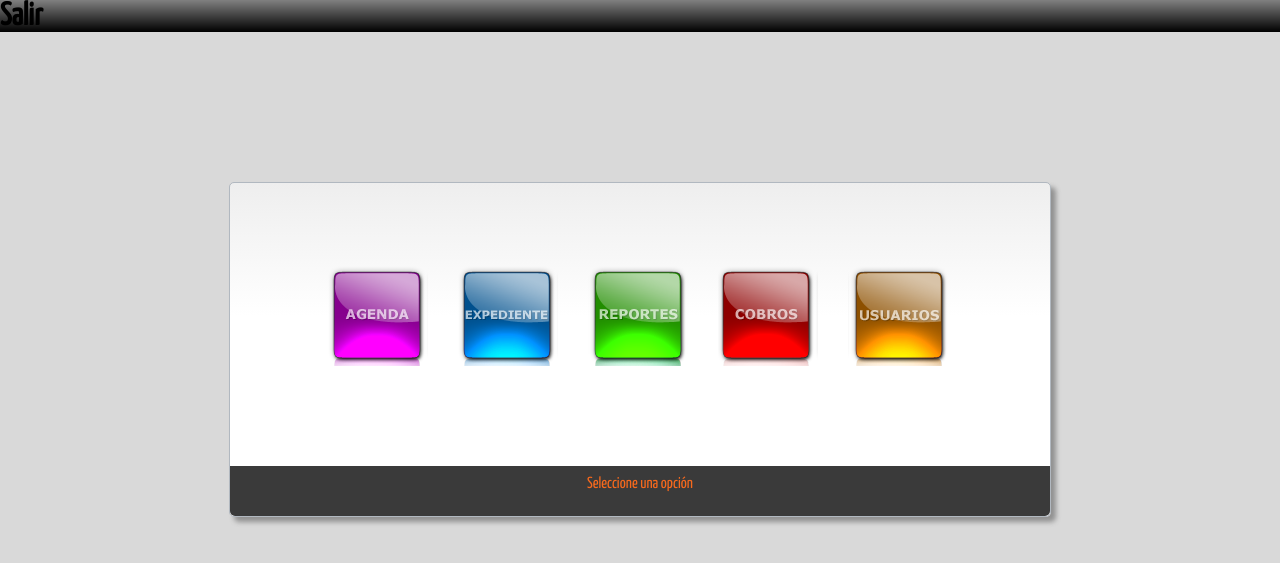
After one commit to yitec/XPD, a PHP site: page /menu_principal.php in a window 1280 px wide. The commit adds this page. Shown: the top 563 px of the page. Run offline with PHP 8.4, Linux system fonts and the light colour scheme.

Commit message:
Update de interfaz

```diff
--- a/css/general.css
+++ b/css/general.css
@@ -2,7 +2,8 @@ body {
  margin: 0px;
  margin-top: 0px;
  font-family: 'Yanone Kaffeesatz', arial, sans-serif;
- background-color: #ebebeb;
+ background-color: #d9d9d9;
+
 
 }
 
@@ -55,20 +56,44 @@ h1{
     padding: 30px 40px 20px 40px;
     width: 250px;
     background: #fff;
-
     /* -- CSS3 - define rounded corners -- */
 	-webkit-border-radius: 10px;
 	-moz-border-radius: 10px;
 	border-radius: 10px;
-
 	/* -- CSS3 - create a background gradient -- */
 	background: -webkit-gradient(linear, 0% 0%, 0% 40%, from(#EEE), to(#FFF));
 	background: -moz-linear-gradient(0% 40% 90deg,#FFF, #EEE);
+	/* -- CSS3 - add a drop shadow -- */
+	-webkit-box-shadow:0px 0 10px #000;
+	-moz-box-shadow:0px 0 10px #000;
+	box-shadow:0px 0 10px #000;
+}
+.box_mprincipal {
+    position:relative;
+    margin: auto;
+    margin-top: 150px;
+    border: 1px solid #b1b8c0;
+    width: 820px;
+    background: #fff;
+    /* -- CSS3 - define rounded corners -- */
+	-webkit-border-radius: 5px;
+	-moz-border-radius: 5px;
+	border-radius: 5px;
+	/* -- CSS3 - create a background gradient -- */
+	background: -webkit-gradient(linear, 0% 0%, 0% 40%, from(#EEE), to(#FFF));
+	background: -moz-linear-gradient(0% 40% 90deg,#FFF, #EEE);
+	/* -- CSS3 - add a drop shadow -- */
+	-webkit-box-shadow:5px 5px 5px #919191;
+	-moz-box-shadow:5px 5px 5px #919191;
+	box-shadow:5px 5px 5px #919191;
+}
 
-	/* -- CSS3 - add a drop shadow -- */
-	-webkit-box-shadow:0px 0 20px #000;
-	-moz-box-shadow:0px 0 20px #000;
-	box-shadow:0px 0 20px #000;
+.box_msecundario {
+    position:relative;
+    margin: auto;
+    padding: 40px;
+    width: 440px;
+    background: #fff;
 }
 
 input, textarea {
@@ -91,21 +116,12 @@ input.submit {
     text-transform: uppercase;
     margin-top: 10px;
     background-color: #aabf1c;
-    /*background-color: #18a5cc;*/
     border: none;
-
     /* -- CSS3 Transition - define which property to animate (i.e. the shadow)  -- */
 	-webkit-transition: -webkit-box-shadow 0.3s linear;
-
 	/* -- CSS3 Shadow - create a shadow around each input element -- */
-
 	background: -webkit-gradient(linear, 0% 0%, 0% 100%, from(#aabf1c), to(#85a100));
 	background:  -moz-linear-gradient(25% 75% 90deg,#85a100, #aabf1c);
-	/* azul
-	background: -webkit-gradient(linear, 0% 0%, 0% 100%, from(#18a5cc), to(#0a85a8));
-	background:  -moz-linear-gradient(25% 75% 90deg,#0a85a8, #18a5cc);
-	*/
-
 	/* -- CSS3 - Rounded Corners -- */
 	-webkit-border-radius: 4px;
 	-moz-border-radius: 4px;
@@ -130,3 +146,56 @@ textarea {
     width: 390px;
     height: 175px;
 }
+
+/***********************************Menu Principal*******************************/
+#nav li a {background-image:url('../img/icons_sprite.png')}
+
+.navi1 ul li.sm1 { background-position: 0px 0px; left: 0px; width: 100px;  }
+.navi1 ul li.sm2 { margin-left: 30px;background-position: -98px 0px; left: 100px; width: 100px; }
+.navi1 ul li.sm3 { margin-left: 60px;background-position: -195px 0px; left: 200px; width: 100px; }
+.navi1 ul li.sm4 { margin-left: 90px;background-position: -295px 0px; left: 300px; width: 100px; }
+.navi1 ul li.sm5 { margin-left: 120px;background-position: -390px 0px; left: 400px; width: 100px; }
+.navi1 {
+  display: block;
+  height: 120px;
+  margin:0 auto;
+  position: relative;
+  width: 625px;
+}
+.navi1 ul {
+  float: none;
+  list-style-image: none;
+  list-style-type: none;
+  margin: 3px 0;
+}
+.navi1 ul li {
+  height: 120px;
+  background-image: url('../img/icons_sprite.png');
+  background-repeat: no-repeat;
+  float: left;
+  margin: 0px;
+  padding-top: 5px;
+  position: absolute;
+}
+.navi1 ul li a {
+  display: block;
+  height: 100%;
+  width: 100%;
+}
+/**********************************sub footer**********************/
+.sub_footer{
+	width:100%;
+	height: 40px;
+	background:#3a3a3a;
+	color: #f6691d;
+	border-radius: 0px 0px 5px 5px;
+	text-align: center;
+	padding-top: 10px;
+
+}
+
+#centrado_menu{
+	padding: 80px;
+	vertical-align: center;
+
+}
--- a/login.html
+++ b/login.html
@@ -13,7 +13,7 @@
         	<fieldset id="user-details">
         		<label for="name">Usuario:</label>
 	    		<input type="text" name="txt_usuario" value="" />
-	    		<label for="phone">Password:</label>
+	    		<label for="password">Password:</label>
 	    		<input type="password" name="txt_password" value=""  />
  				<input type="submit" value="Ingresar" name="submit" class="submit" />
 			</fieldset><!--end user-details-->
--- /dev/null
+++ b/menu_principal.php
@@ -0,0 +1,27 @@
+<!DOCTYPE HTML PUBLIC "-//W3C//DTD HTML 4.01 Transitional//EN"
+"http://www.w3.org/TR/html4/loose.dtd">
+<html xmlns="http://www.w3.org/1999/xhtml">
+    <head>
+        <meta http-equiv="Content-Type" content="text/html; charset=utf-8" />
+        <link rel ="stylesheet" href="css/general.css" type="text/css" />
+        <link href='http://fonts.googleapis.com/css?family=Yanone+Kaffeesatz' rel='stylesheet' type='text/css' />
+        <title>Menu Principal</title>
+    </head>
+    <body >
+    		<h1>Salir</h1>
+    		<div class="box_mprincipal">
+                <div id="centrado_menu">
+        	       <div class="navi1">
+                        <ul>
+                        <li class="sm1"><a href="agenda.html"></a></li>
+                        <li class="sm2"><a href="URL_enlace2"></a></li>
+                        <li class="sm3"><a href="URL_enlace3"></a></li>
+                        <li class="sm4"><a href="URL_enlace4"></a></li>
+                        <li class="sm5"><a href="URL_enlace5"></a></li>
+                        </ul>
+                    </div>
+                </div>
+                <div class="sub_footer">Seleccione una opción</div>
+			</div>
+    </body>
+</html>
```
Also changed, not shown: img/icon_agenda.png (added), img/icon_cobros.png (added), img/icon_expediente.png (added), img/icon_reportes.png (added), img/icon_usuarios.png (added), img/icons_sprite.png (added), 1 other file.
